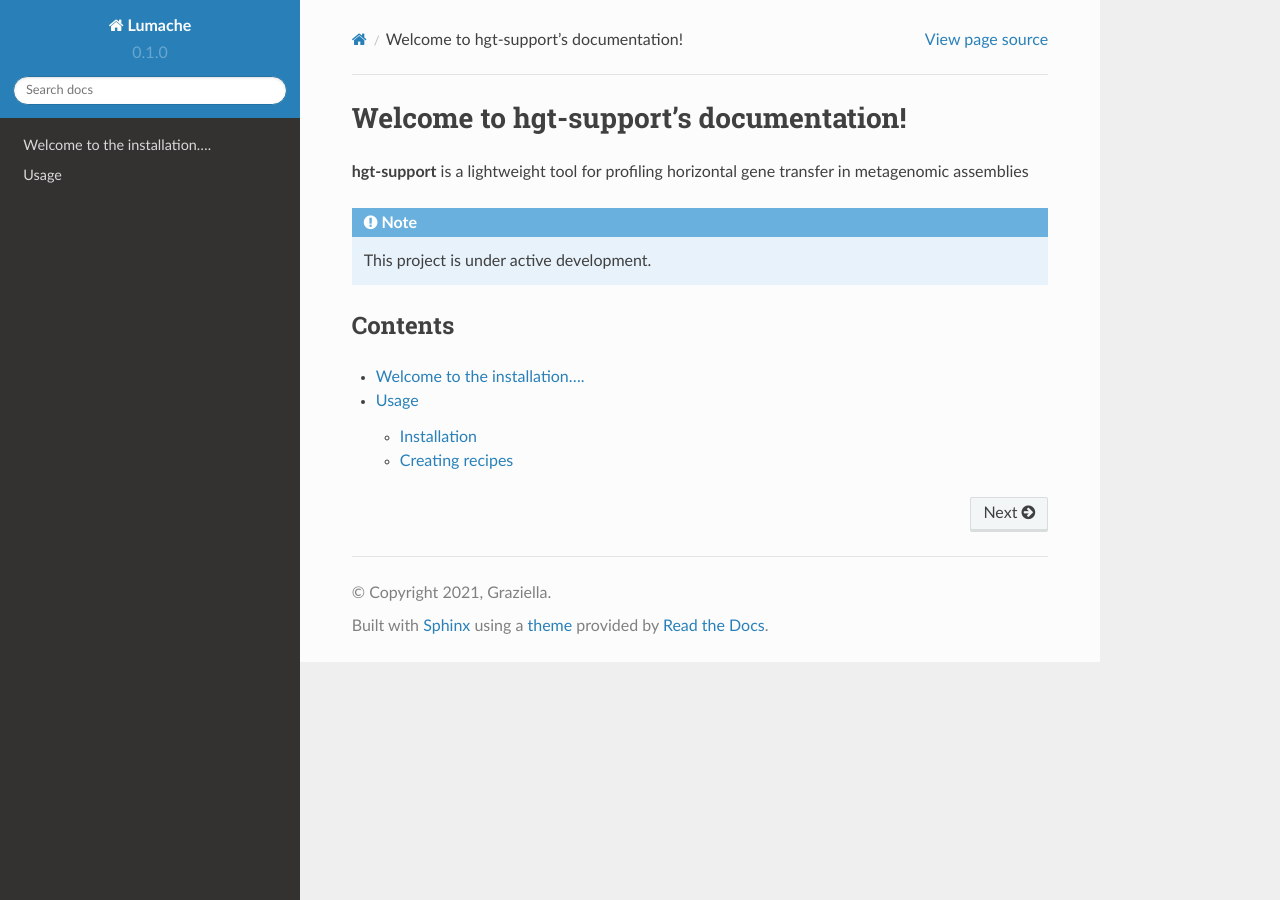
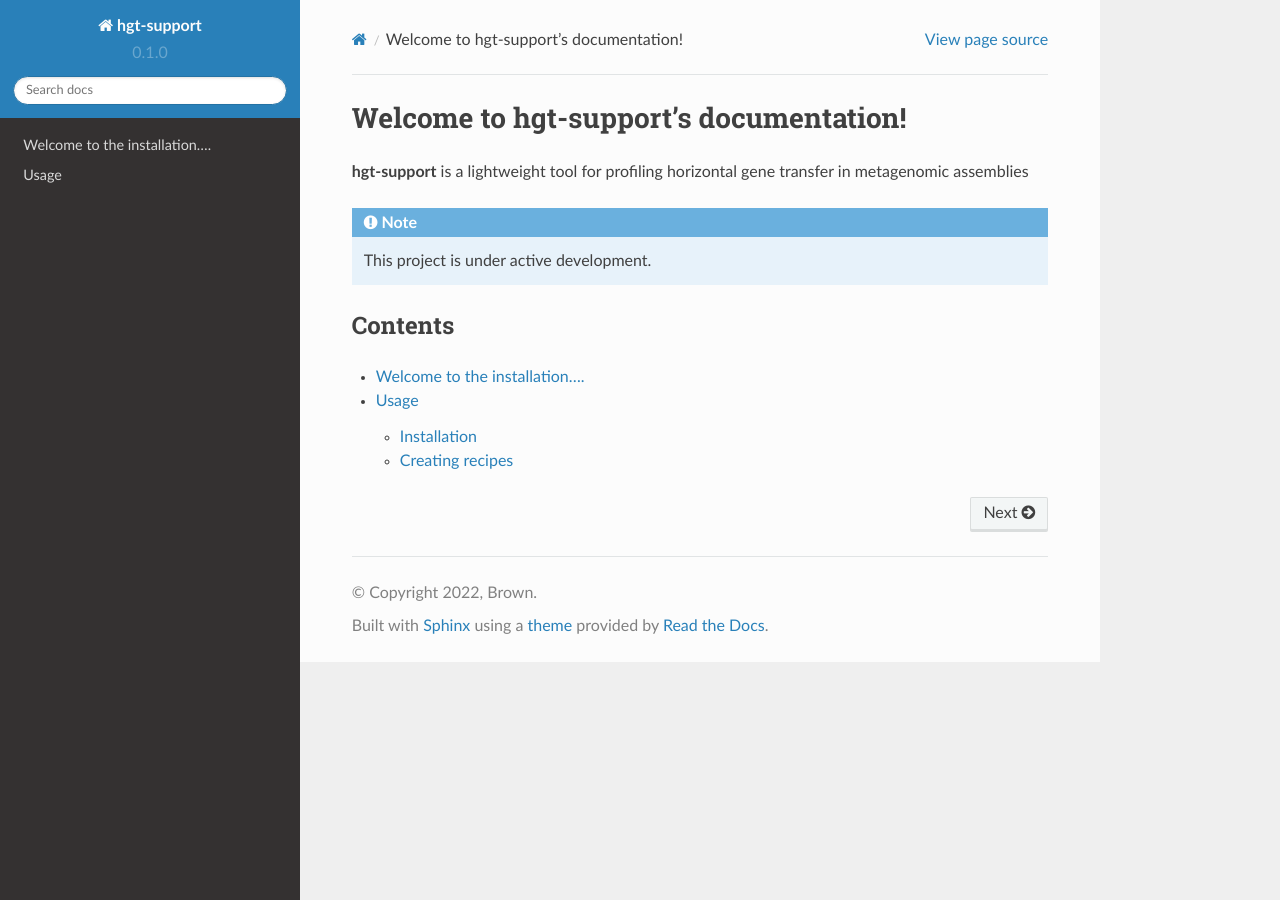
Before and after one commit to clb21565/kairos, a Sphinx documentation site: the page built from docs/source/index.rst, in a window 1280 px wide. Built offline with Sphinx 7.4.7 and the Read the Docs theme 2.0.0, drawn with Linux system fonts in a browser that asks for light colours.

Commit message:
Update conf.py

```diff
--- a/docs/source/conf.py
+++ b/docs/source/conf.py
@@ -2,9 +2,9 @@
 
 # -- Project information
 
-project = 'Lumache'
-copyright = '2021, Graziella'
-author = 'Graziella'
+project = 'hgt-support'
+copyright = '2022, Brown'
+author = 'Connor Brown'
 
 release = '0.1'
 version = '0.1.0'
```
